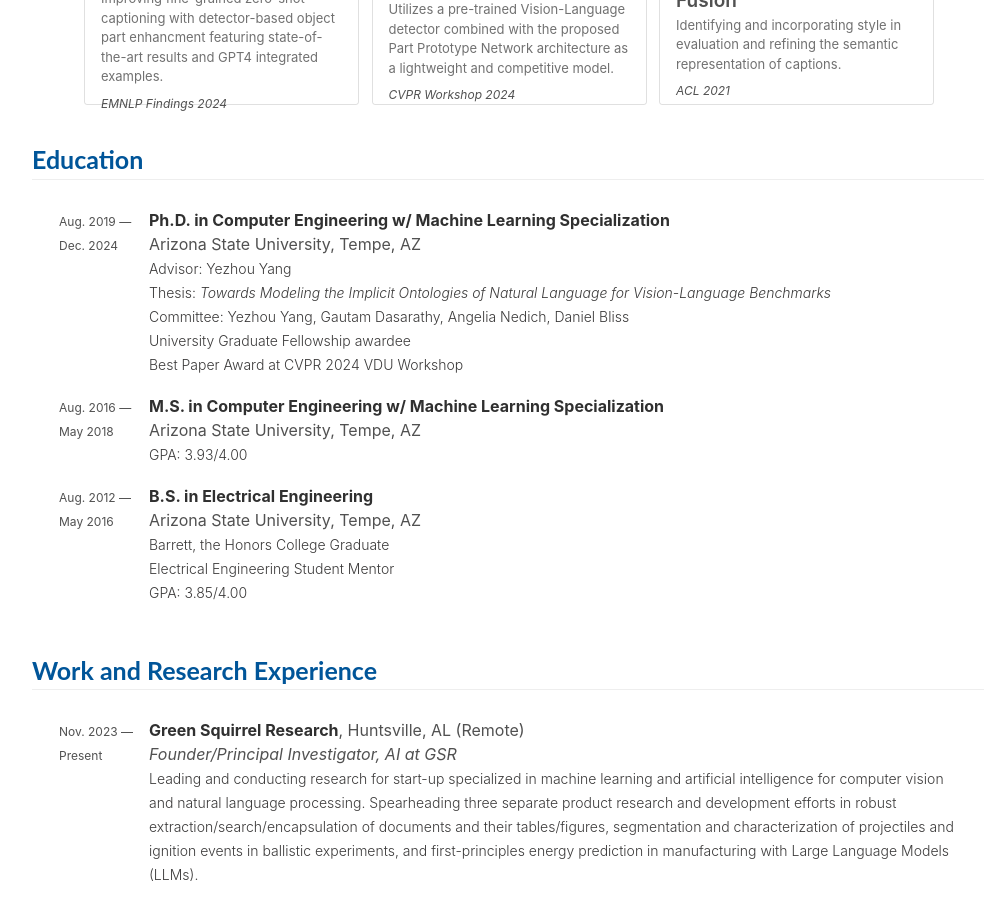
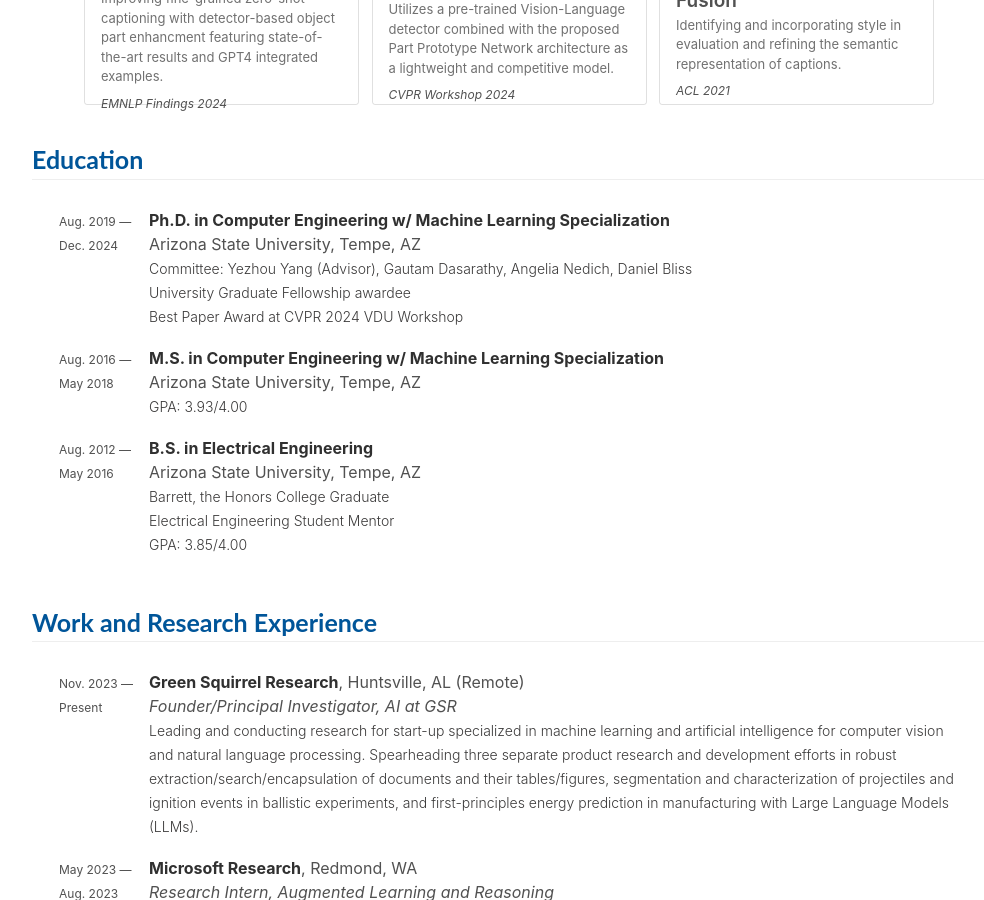
Before and after one commit to JoshuaFeinglass/JoshuaFeinglass.github.io, a Jekyll site: the page built from index.md, in a window 1280 px wide and 900 px high, scrolled down 1612 px. Shown: the whole window, without its empty margins (131-1115 px from the left). Built offline with Jekyll 4.4.1, drawn with Linux system fonts in a browser that asks for light colours; nearby versions of some CDN libraries; some web fonts are replaced.

```diff
--- a/_data/education.yaml
+++ b/_data/education.yaml
@@ -1,9 +1,7 @@
 - degree: "Ph.D. in Computer Engineering w/ Machine Learning Specialization"
   institution: Arizona State University
   location: "Tempe, AZ"
-  advisor: Yezhou Yang
-  thesis: Towards Modeling the Implicit Ontologies of Natural Language for Vision-Language Benchmarks
-  committee: Yezhou Yang, Gautam Dasarathy, Angelia Nedich, Daniel Bliss
+  committee: Yezhou Yang (Advisor), Gautam Dasarathy, Angelia Nedich, Daniel Bliss
   description:
     - University Graduate Fellowship awardee <br>
     - Best Paper Award at CVPR 2024 VDU Workshop
```
Also changed, not shown: 6 other files.
